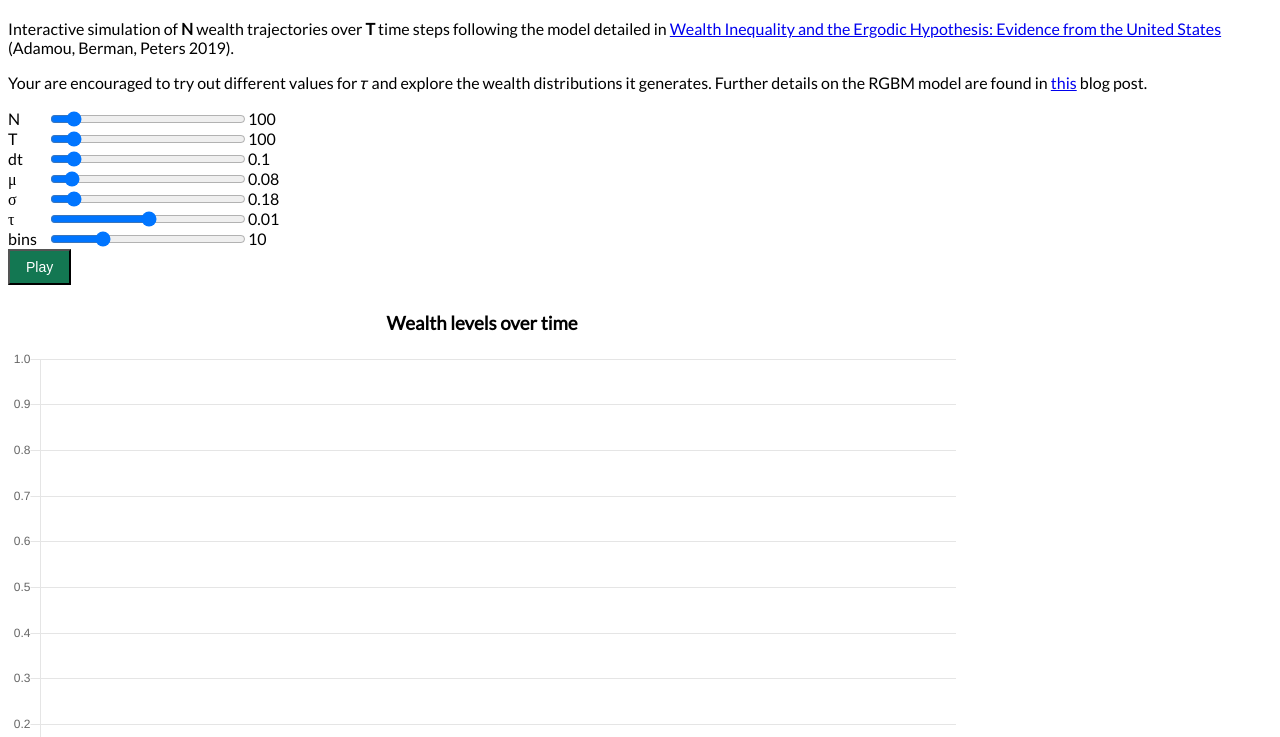
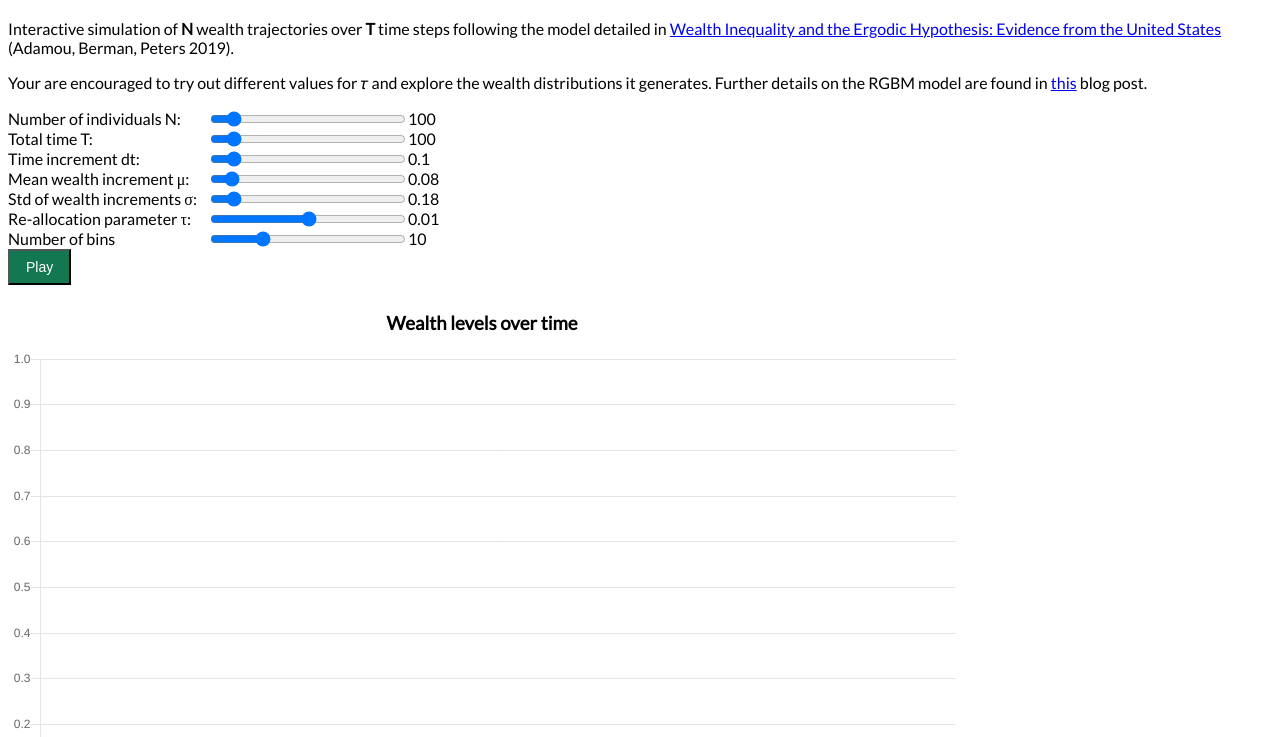
Before and after one commit to LMLhub/RGBM_animations, a website: page index.html in a window 1280 px wide. Shown: the part 63-800 px from the top of the page. Drawn offline with Linux system fonts and the light colour scheme.

Commit message:
Scaled wealth levels. Added short label to simulation parameters

```diff
--- a/assets/css/main.css
+++ b/assets/css/main.css
@@ -4,7 +4,7 @@ body {
 
 .parameters {
     display: grid;
-    grid-template-columns: 40px 200px 40px;
+    grid-template-columns: 200px 200px 40px;
 }
 
 .container {
--- a/index.html
+++ b/index.html
@@ -28,21 +28,21 @@
       </p>
     </div>
     <div class="parameters">
-      <label for="N">N</label>
+      <label for="N">Number of individuals N:</label>
       <input type="range" id="N" name="N" min="10" max="1000" value="100" step="10" onchange="Nvalue.value=value" />
       <output id="Nvalue">100</output>
-      <label for="T">T</label>
+      <label for="T">Total time T:</label>
       <input type="range" id="T" name="T" min="10" max="1000" value="100" step="10" onchange="Tvalue.value=value" />
       <output id="Tvalue">100</output>
-      <label for="dt">dt</label>
+      <label for="dt">Time increment dt:</label>
       <input type="range" id="dt" name="dt" min="0.01" max="1" value="0.1" step="0.01" onchange="dtvalue.value=value" />
       <output id="dtvalue">0.1</output>
 
-      <label for="mu">&#956;</label>
+      <label for="mu">Mean wealth increment &#956;:</label>
       <input type="range" id="mu" name="mu" min="0" max="1" value="0.08" step="0.01" onchange="muvalue.value=value" />
       <output id="muvalue">0.08</output>
 
-      <label for="sigma">&#963;</label>
+      <label for="sigma">Std of wealth increments &#963;:</label>
       <input
         type="range"
         id="sigma"
@@ -55,7 +55,7 @@
       />
       <output id="sigmavalue">0.18</output>
 
-      <label for="tau">&#964;</label>
+      <label for="tau">Re-allocation parameter &#964;:</label>
       <input
         type="range"
         id="tau"
@@ -68,7 +68,7 @@
       />
       <output id="tauvalue">0.01</output>
 
-      <label for="bins">bins</label>
+      <label for="bins">Number of bins</label>
       <input
         type="range"
         id="bins"
```
Also changed, not shown: src/rgbm.js (+14 -13 lines), assets/js/bundle.js.
